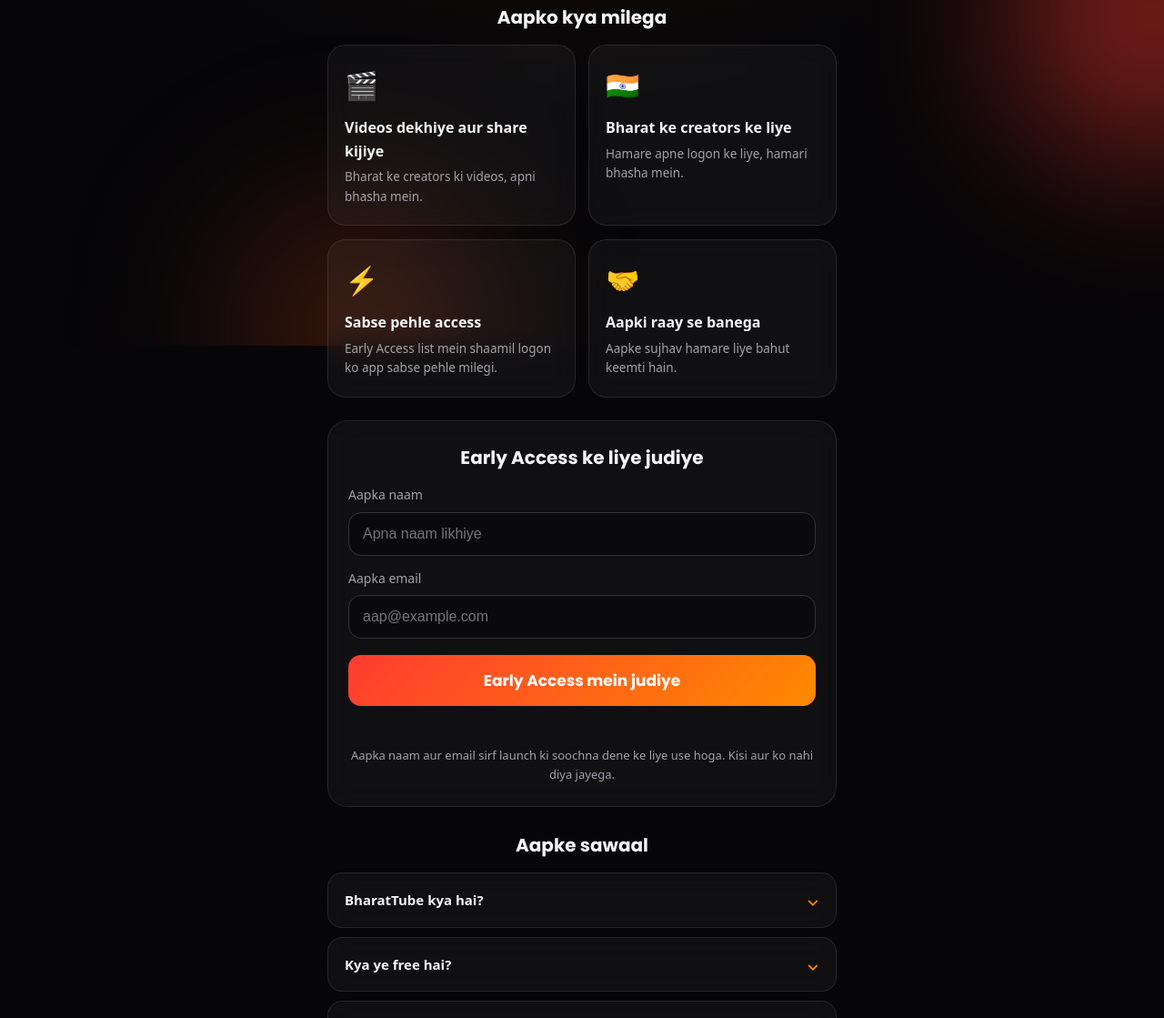
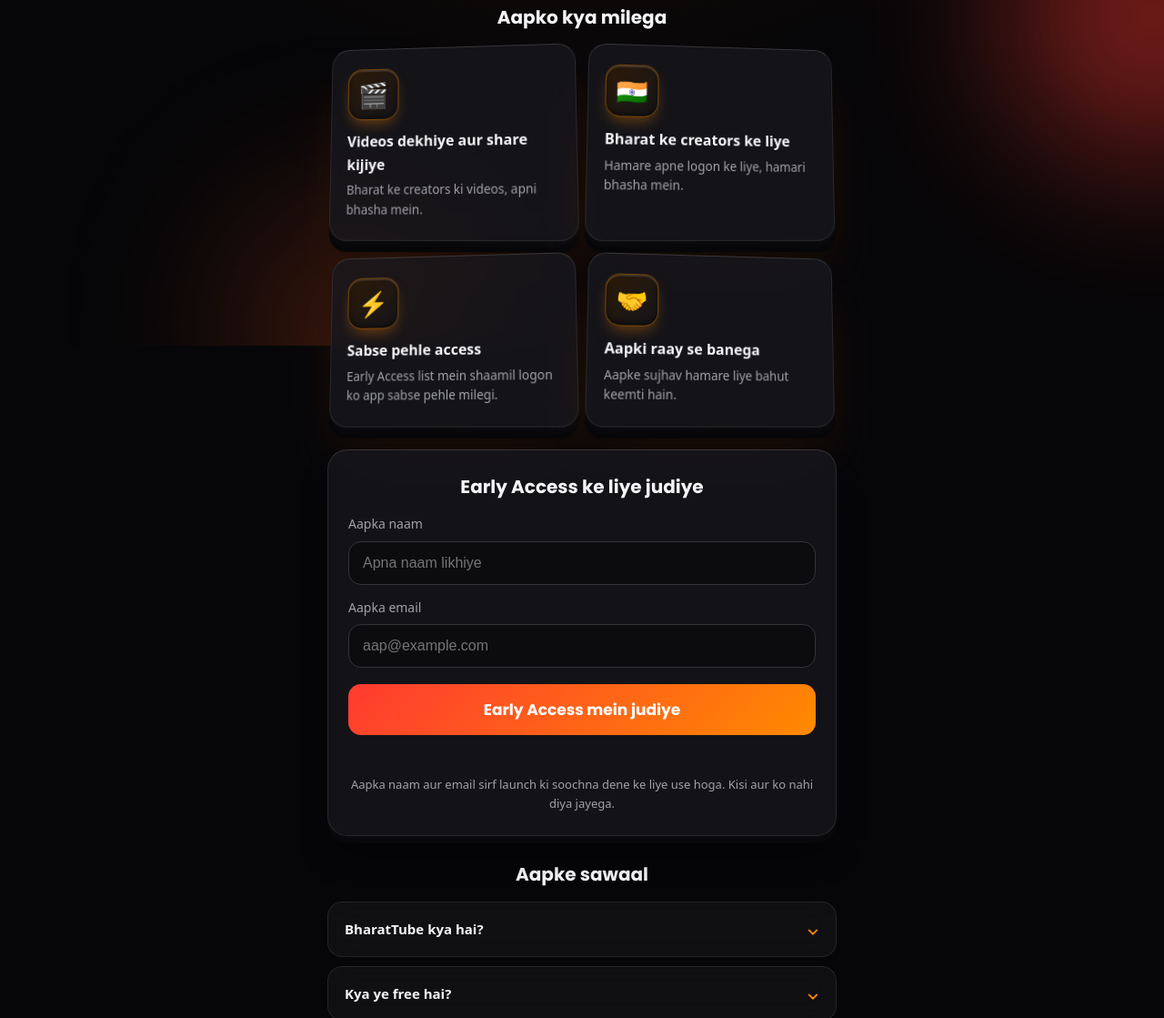
Before and after one commit to master5625h-bot/bharattube-early-access, a plain HTML site: page dark/index.html in a window 1280 px wide. Shown: the part 420-1539 px from the top of the page at 91% size. Drawn offline with Linux system fonts and the light colour scheme; no server answers.

Commit message:
3D cards: static perspective tilt, extruded slab edges, layered shadows, raised icon chips (both previews)

```diff
--- a/colorful/style.css
+++ b/colorful/style.css
@@ -25,12 +25,14 @@
 .sect{font-family:Poppins,system-ui,sans-serif;font-size:20px;margin:0 0 14px;text-align:center}
 .grid{display:grid;grid-template-columns:1fr 1fr;gap:14px;margin-bottom:26px}
 @media(max-width:480px){.grid{grid-template-columns:1fr}}
-.fcard{position:relative;background:var(--card);border-radius:20px;padding:20px 18px;box-shadow:0 8px 26px -12px rgba(28,25,23,.18);transform-style:preserve-3d;transition:transform .18s ease,box-shadow .25s ease;will-change:transform}
-.fcard:hover{box-shadow:0 20px 40px -16px rgba(28,25,23,.28)}
-.ico{font-size:30px;margin-bottom:10px;transform:translateZ(30px)}
+.fcard{position:relative;background:var(--card);border:1px solid #f3e9dd;border-radius:20px;padding:22px 18px;transform-style:preserve-3d;transform:perspective(800px) rotateX(7deg) rotateY(var(--ry,-7deg));box-shadow:0 3px 0 #f0e6d9,0 7px 0 #e9dccc,0 12px 0 #e0d1bd,0 26px 34px -12px rgba(140,100,60,.35);transition:transform .18s ease,box-shadow .25s ease;will-change:transform}
+.fcard:nth-child(even){--ry:7deg}
+.fcard:hover{box-shadow:0 3px 0 #f0e6d9,0 7px 0 #e9dccc,0 12px 0 #e0d1bd,0 32px 44px -12px rgba(140,100,60,.45)}
+.fcard:active{transform:perspective(800px) rotateX(2deg) rotateY(0) translateY(5px);box-shadow:0 2px 0 #f0e6d9,0 4px 0 #e9dccc,0 14px 22px -8px rgba(140,100,60,.3)}
+.ico{width:58px;height:58px;display:grid;place-items:center;font-size:28px;border-radius:16px;background:linear-gradient(145deg,#ffffff,#ffedd5);border:1px solid #fdba74;box-shadow:0 8px 16px -6px rgba(249,115,22,.45),inset 0 2px 0 #fff,inset 0 -3px 6px rgba(249,115,22,.18);margin-bottom:12px;transform:translateZ(38px)}
 .fcard b{display:block;font-size:16px;margin-bottom:5px;transform:translateZ(24px)}
 .fcard small{color:var(--mu);font-size:13.5px;transform:translateZ(18px);display:block}
-.card{background:var(--card);border-radius:22px;padding:24px 22px;margin:18px 0;box-shadow:0 12px 34px -14px rgba(28,25,23,.22);border:1px solid #fde8d3}
+.card{background:var(--card);border-radius:22px;padding:24px 22px;margin:18px 0;border:1px solid #f3e9dd;transform:perspective(900px) rotateX(3deg);box-shadow:0 3px 0 #f0e6d9,0 8px 0 #e9dccc,0 26px 36px -12px rgba(140,100,60,.32)}
 .card h2{font-family:Poppins,system-ui,sans-serif;margin:0 0 14px;font-size:20px;text-align:center}
 label{display:block;margin:14px 0 7px;font-size:14px;color:var(--mu)}
 input{width:100%;padding:14px 15px;border-radius:14px;border:1.5px solid #e7e5e4;background:#fafaf9;color:var(--tx);font-size:16px;transition:border-color .2s,box-shadow .2s}
--- a/dark/style.css
+++ b/dark/style.css
@@ -25,14 +25,16 @@
 .sect{font-family:Poppins,system-ui,sans-serif;font-size:20px;margin:0 0 14px;text-align:center}
 .grid{display:grid;grid-template-columns:1fr 1fr;gap:14px;margin-bottom:26px}
 @media(max-width:480px){.grid{grid-template-columns:1fr}}
-.fcard{position:relative;background:var(--glass);border:1px solid var(--glass-brd);border-radius:20px;padding:20px 18px;backdrop-filter:blur(14px);-webkit-backdrop-filter:blur(14px);transform-style:preserve-3d;transition:transform .18s ease,box-shadow .25s ease,border-color .25s;will-change:transform}
+.fcard{position:relative;background:rgba(23,23,28,.8);border:1px solid var(--glass-brd);border-top:1px solid rgba(255,255,255,.15);border-radius:20px;padding:22px 18px;backdrop-filter:blur(14px);-webkit-backdrop-filter:blur(14px);transform-style:preserve-3d;transform:perspective(800px) rotateX(7deg) rotateY(var(--ry,-7deg));box-shadow:0 3px 0 #0a0a0d,0 7px 0 #08080b,0 12px 0 #060608,0 26px 34px -10px rgba(0,0,0,.65),0 34px 60px -16px rgba(255,110,0,.18);transition:transform .18s ease,box-shadow .25s ease,border-color .25s;will-change:transform}
+.fcard:nth-child(even){--ry:7deg}
 .fcard::before{content:"";position:absolute;inset:0;border-radius:20px;background:radial-gradient(220px circle at var(--mx,50%) var(--my,50%),rgba(255,138,0,.16),transparent 65%);opacity:0;transition:opacity .25s}
 .fcard:hover::before{opacity:1}
-.fcard:hover{border-color:rgba(255,138,0,.45);box-shadow:0 18px 40px -18px rgba(255,90,0,.45)}
-.ico{font-size:30px;margin-bottom:10px;transform:translateZ(30px)}
+.fcard:hover{border-color:rgba(255,138,0,.45);box-shadow:0 3px 0 #0a0a0d,0 7px 0 #08080b,0 12px 0 #060608,0 30px 44px -10px rgba(0,0,0,.7),0 40px 70px -16px rgba(255,110,0,.3)}
+.fcard:active{transform:perspective(800px) rotateX(2deg) rotateY(0) translateY(5px);box-shadow:0 2px 0 #0a0a0d,0 4px 0 #08080b,0 14px 22px -8px rgba(0,0,0,.6)}
+.ico{width:58px;height:58px;display:grid;place-items:center;font-size:28px;border-radius:16px;background:linear-gradient(145deg,#2b1a08,#15151a);border:1px solid rgba(255,138,0,.4);box-shadow:0 8px 16px -5px rgba(255,138,0,.4),inset 0 2px 0 rgba(255,255,255,.12),inset 0 -3px 6px rgba(0,0,0,.5);margin-bottom:12px;transform:translateZ(38px)}
 .fcard b{display:block;font-size:16px;margin-bottom:5px;transform:translateZ(24px)}
 .fcard small{color:var(--mu);font-size:13.5px;transform:translateZ(18px);display:block}
-.card{background:var(--glass);border:1px solid var(--glass-brd);border-radius:22px;padding:24px 22px;margin:18px 0;backdrop-filter:blur(14px);-webkit-backdrop-filter:blur(14px)}
+.card{background:rgba(23,23,28,.8);border:1px solid var(--glass-brd);border-top:1px solid rgba(255,255,255,.15);border-radius:22px;padding:24px 22px;margin:18px 0;backdrop-filter:blur(14px);-webkit-backdrop-filter:blur(14px);transform:perspective(900px) rotateX(3deg);box-shadow:0 3px 0 #0a0a0d,0 8px 0 #08080b,0 26px 36px -12px rgba(0,0,0,.6)}
 .card h2{font-family:Poppins,system-ui,sans-serif;margin:0 0 14px;font-size:20px;text-align:center}
 label{display:block;margin:14px 0 7px;font-size:14px;color:var(--mu)}
 input{width:100%;padding:14px 15px;border-radius:14px;border:1px solid #33333a;background:rgba(0,0,0,.35);color:var(--tx);font-size:16px;transition:border-color .2s,box-shadow .2s}
```
